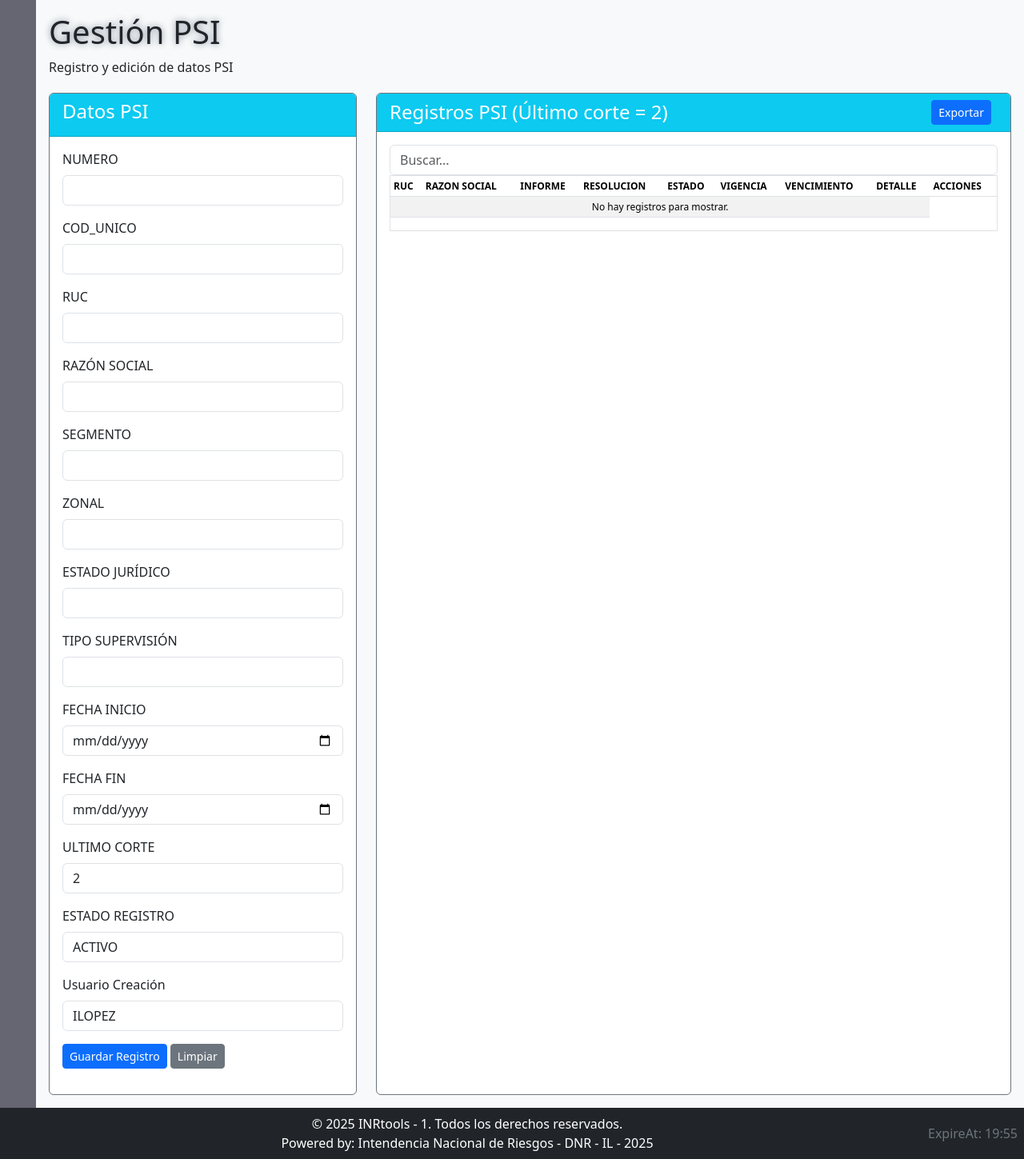
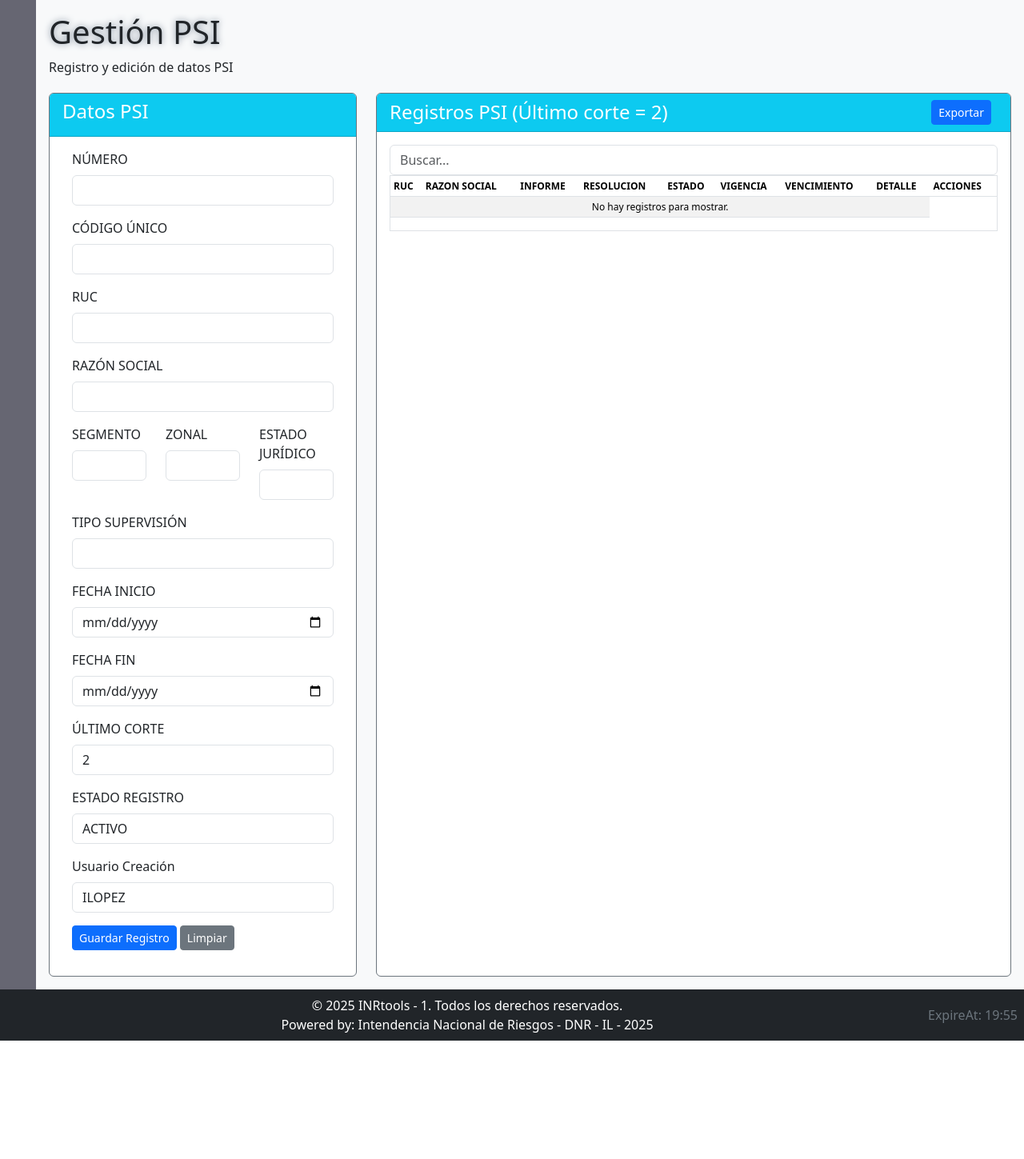
Before and after one commit to iolaoso/inrtools, a PHP site: page /frontend/dnr/psi/psi.php in a window 1280 px wide. Shown: the part 80-1529 px from the top of the page at 80% size. After the commit the page ends 1381 px from the top, so only its background shows below. Run offline with PHP 8.4, Linux system fonts and the light colour scheme; a user stored in the database is signed in; data that the repository does not hold is empty; some libraries are stand-ins or nearby versions.

Commit message:
actionsBotons

```diff
--- a/frontend/dnr/psi/psi.php
+++ b/frontend/dnr/psi/psi.php
@@ -54,58 +54,85 @@ if ($rol_nombre == 'ADMINISTRADOR' || $rol_nombre == 'SUPERUSER' || $rol_nombre
                             <h4>Datos PSI</h4>
                         </div>
                         <div class="card-body">
+                            <div class="container">
                                 <form id="formPsi" method="POST" action="#">
                                     <input type="hidden" id="id" name="id" value="0" />
 
-                                <div class="mb-3">
-                                    <label for="NUMERO" class="form-label">NUMERO</label>
+                                    <div class="mb-3 row">
+                                        <div class="col">
+                                            <label for="NUMERO" class="form-label">NÚMERO</label>
                                             <input type="text" class="form-control" id="NUMERO" name="NUMERO" required>
                                         </div>
-                                <div class="mb-3">
-                                    <label for="COD_UNICO" class="form-label">COD_UNICO</label>
-                                    <input type="text" class="form-control" id="COD_UNICO" name="COD_UNICO" required>
                                     </div>
-                                <div class="mb-3">
+
+                                    <div class="mb-3 row">
+                                        <div class="col">
+                                            <label for="COD_UNICO" class="form-label">CÓDIGO ÚNICO</label>
+                                            <input type="text" class="form-control" id="COD_UNICO" name="COD_UNICO"
+                                                required>
+                                        </div>
+                                    </div>
+
+                                    <div class="mb-3 row">
+                                        <div class="col">
                                             <label for="RUC" class="form-label">RUC</label>
                                             <input type="text" class="form-control" id="RUC" name="RUC" required>
                                         </div>
-                                <div class="mb-3">
+                                    </div>
+
+                                    <div class="mb-3 row">
+                                        <div class="col">
                                             <label for="RAZON_SOCIAL" class="form-label">RAZÓN SOCIAL</label>
-                                    <input type="text" class="form-control" id="RAZON_SOCIAL" name="RAZON_SOCIAL"
-                                        required>
+                                            <input type="text" class="form-control" id="RAZON_SOCIAL"
+                                                name="RAZON_SOCIAL" required>
                                         </div>
-                                <div class="mb-3">
+                                    </div>
+
+                                    <div class="mb-3 row">
+                                        <div class="col-4">
                                             <label for="SEGMENTO" class="form-label">SEGMENTO</label>
                                             <input type="text" class="form-control" id="SEGMENTO" name="SEGMENTO">
                                         </div>
-                                <div class="mb-3">
+                                        <div class="col-4">
                                             <label for="ZONAL" class="form-label">ZONAL</label>
                                             <input type="text" class="form-control" id="ZONAL" name="ZONAL">
                                         </div>
-                                <div class="mb-3">
+                                        <div class="col-4">
                                             <label for="ESTADO_JURIDICO" class="form-label">ESTADO JURÍDICO</label>
-                                    <input type="text" class="form-control" id="ESTADO_JURIDICO" name="ESTADO_JURIDICO">
+                                            <input type="text" class="form-control" id="ESTADO_JURIDICO"
+                                                name="ESTADO_JURIDICO">
                                         </div>
-                                <div class="mb-3">
+                                    </div>
+
+                                    <div class="mb-3 row">
+                                        <div class="col">
                                             <label for="TIPO_SUPERVISION" class="form-label">TIPO SUPERVISIÓN</label>
                                             <input type="text" class="form-control" id="TIPO_SUPERVISION"
                                                 name="TIPO_SUPERVISION">
                                         </div>
-                                <div class="mb-3">
+                                    </div>
+
+                                    <div class="mb-3 row">
+                                        <div class="col">
                                             <label for="FECHA_INICIO" class="form-label">FECHA INICIO</label>
-                                    <input type="date" class="form-control" id="FECHA_INICIO" name="FECHA_INICIO">
+                                            <input type="date" class="form-control" id="FECHA_INICIO"
+                                                name="FECHA_INICIO">
                                         </div>
-                                <div class="mb-3">
+                                    </div>
+
+                                    <div class="mb-3 row">
+                                        <div class="col">
                                             <label for="FECHA_FIN" class="form-label">FECHA FIN</label>
                                             <input type="date" class="form-control" id="FECHA_FIN" name="FECHA_FIN">
                                         </div>
+                                    </div>
 
-                                <!-- Puedes continuar agregando más campos aquí igual -->
-
-                                <div class="mb-3">
-                                    <label for="ULTIMO_CORTE" class="form-label">ULTIMO CORTE</label>
-                                    <input type="number" class="form-control" id="ULTIMO_CORTE" name="ULTIMO_CORTE"
-                                        value="2" required>
+                                    <div class="mb-3 row">
+                                        <div class="col">
+                                            <label for="ULTIMO_CORTE" class="form-label">ÚLTIMO CORTE</label>
+                                            <input type="number" class="form-control" id="ULTIMO_CORTE"
+                                                name="ULTIMO_CORTE" value="2" required>
+                                        </div>
                                     </div>
 
                                     <div class="mb-3">
@@ -123,15 +150,15 @@ if ($rol_nombre == 'ADMINISTRADOR' || $rol_nombre == 'SUPERUSER' || $rol_nombre
                                     </div>
 
                                     <div class="mb-3">
-                                    <button class="btn btn-primary btn-sm btn-block save-btn" type="submit" title="Save"
-                                        onclick="asignarActions(this, 'save');">
+                                        <button class="btn btn-primary btn-sm btn-block save-btn" type="submit"
+                                            title="Save" onclick="asignarActions(this, 'save');">
                                             Guardar Registro
                                         </button>
-
                                         <button type="button" id="btnLimpiar"
                                             class="btn btn-secondary btn-sm btn-block">Limpiar</button>
                                     </div>
                                 </form>
+                            </div>
                         </div>
                     </div>
                 </div>
```
Lines whose indentation alone changed are shown as unchanged.
